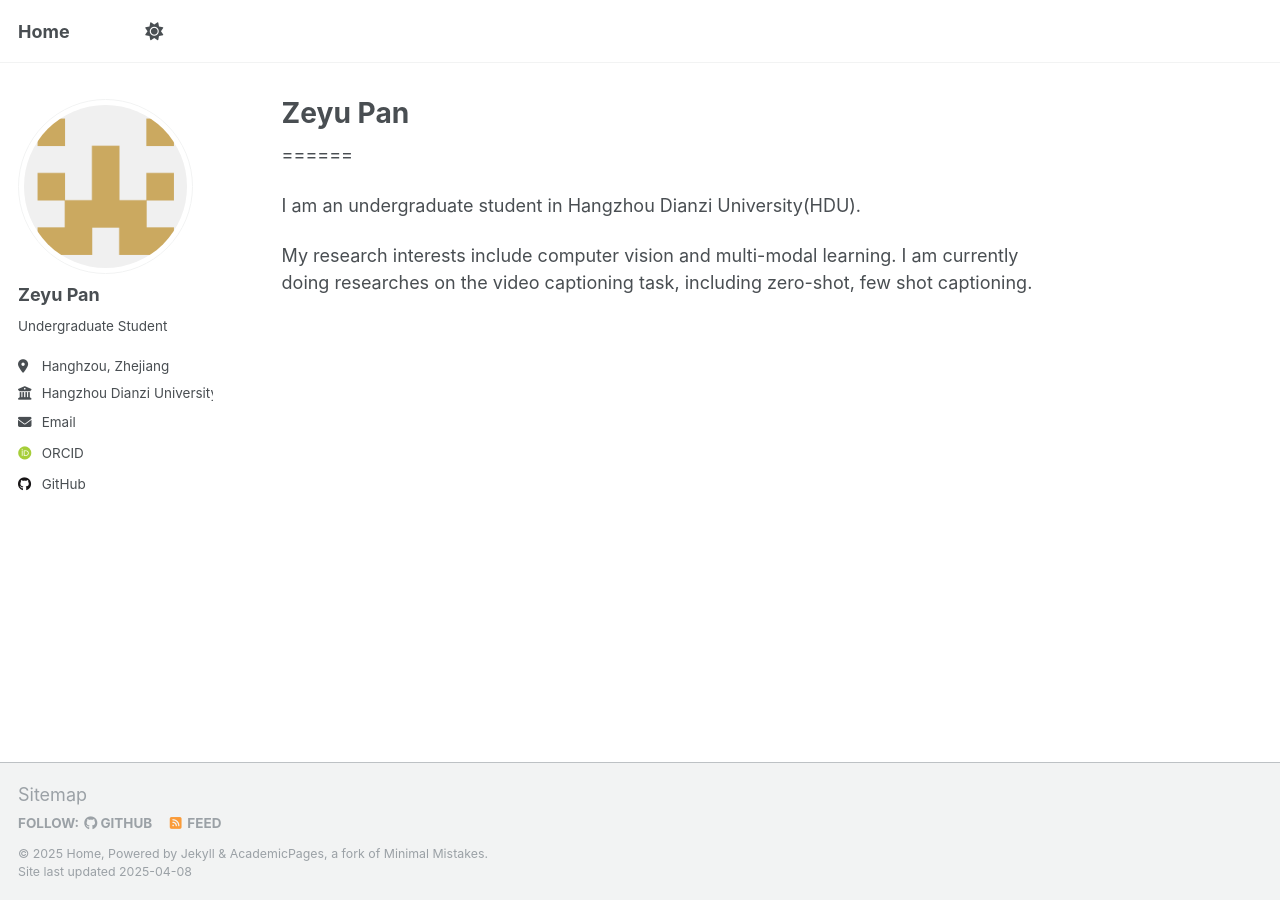
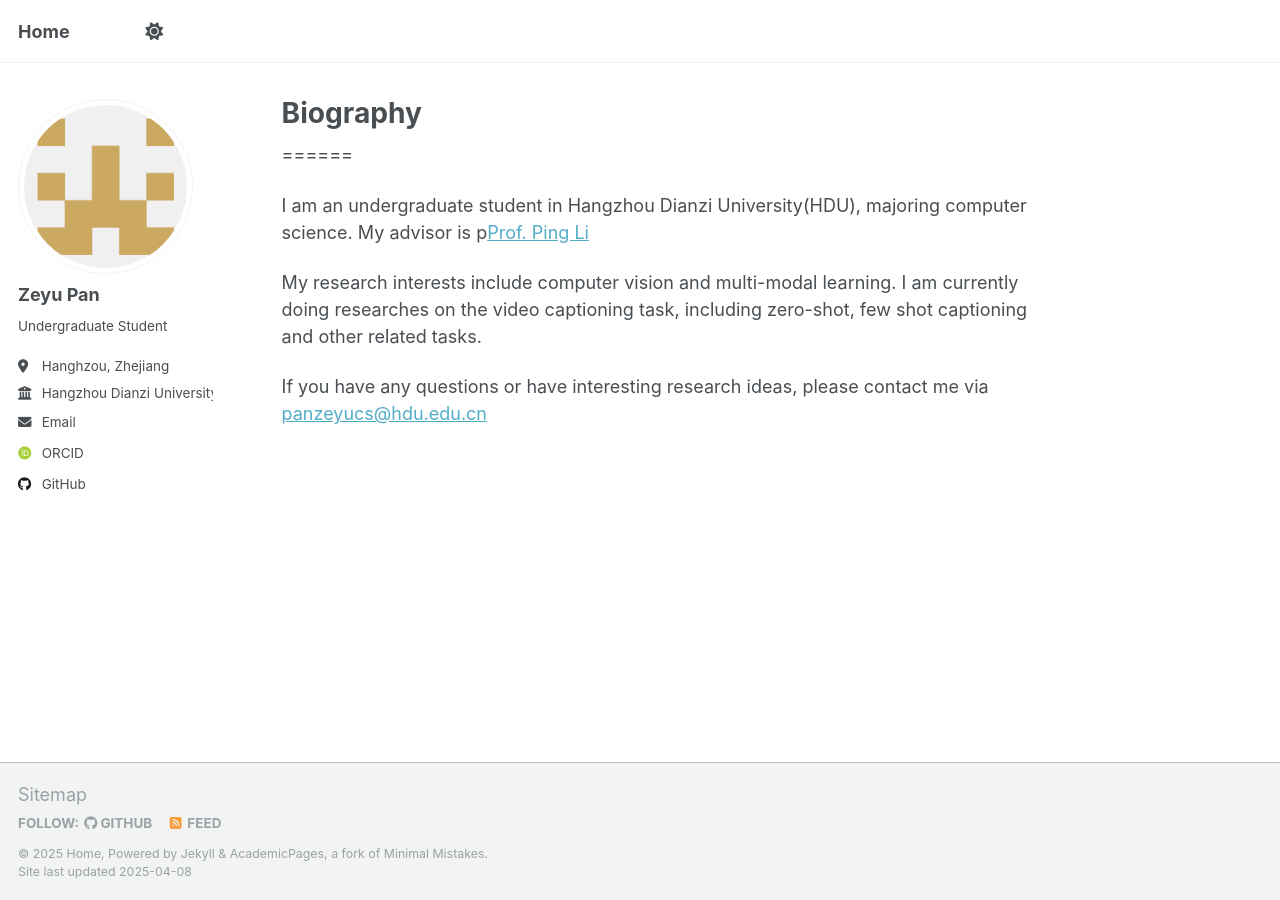
Before and after one commit to panzeyu2013/panzeyu2013.github.io, a Jekyll site: the page built from _pages/about.md, in a window 1280 px wide. Built offline with Jekyll 4.4.1, drawn with Linux system fonts in a browser that asks for light colours; some web fonts are replaced.

Commit message:
basic info

```diff
--- a/_pages/about.md
+++ b/_pages/about.md
@@ -1,6 +1,6 @@
 ---
 permalink: /
-title: "Zeyu Pan"
+title: "Biography"
 author_profile: true
 redirect_from:
   - /about/
@@ -9,6 +9,8 @@ redirect_from:
 
 ======
 
-I am an undergraduate student in Hangzhou Dianzi University(HDU).
+I am an undergraduate student in Hangzhou Dianzi University(HDU), majoring computer science. My advisor is p[Prof. Ping Li](https://sites.google.com/view/pinglics)
 
-My research interests include computer vision and multi-modal learning. I am currently doing researches on the video captioning task, including zero-shot, few shot captioning.
+My research interests include computer vision and multi-modal learning. I am currently doing researches on the video captioning task, including zero-shot, few shot captioning and other related tasks.
+
+If you have any questions or have interesting research ideas, please contact me via [panzeyucs@hdu.edu.cn](panzeyucs@.hdu.edu.cn)
```
